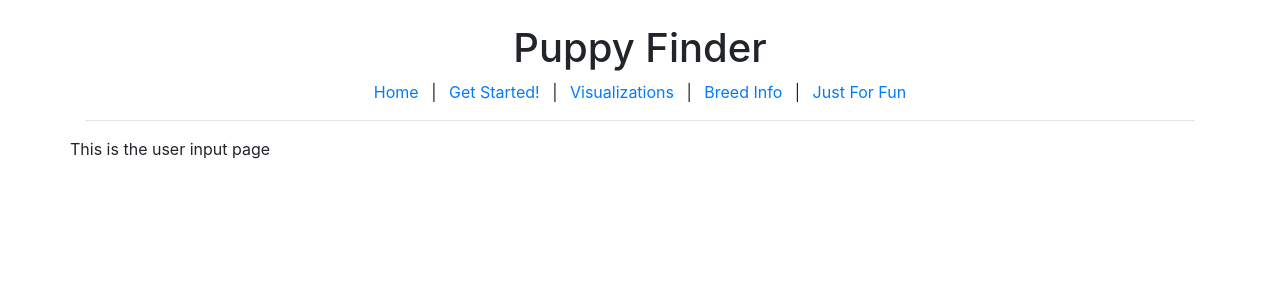
After one commit to DMVance/Project2-PetSelect, a Flask app: template frontend/templates/input.html in a window 1280 px wide. The commit adds this page. Shown: the top 300 px of the page. Run offline with Flask 2, Linux system fonts and the light colour scheme; the template is opened without the code that fills it, so the values that code supplies are empty; some libraries are stand-ins or nearby versions.

Commit message:
updated templates, added menu items

```diff
--- a/frontend/app.py
+++ b/frontend/app.py
@@ -8,18 +8,13 @@ app = Flask(__name__)
 
 @app.route("/")
 def index():
-
-    ###======================
-    ###    GET STARTED
-    ###======================
-
-    return render_template("/index.html")
+    return render_template("index.html")
 
 @app.route("/findapup")
-def user_input():
+def input():
 
-    # return render_template("user_input.html")
-    return "this page is up too"
+    return render_template("input.html")
+
 
 @app.route("/results")
 def results():
--- /dev/null
+++ b/frontend/templates/input.html
@@ -0,0 +1,14 @@
+{% extends "parent.html" %}
+{% block content %}
+
+
+        <div class="row">
+           <br>
+           <br>
+           <br>
+            <p class="text-center">
+                This is the user input page
+           </p>
+
+        </div>
+{% endblock %}
--- a/frontend/templates/parent.html
+++ b/frontend/templates/parent.html
@@ -3,19 +3,28 @@
 <head>
     <meta charset="UTF-8">
     <meta name="viewport" content="width=device-width, initial-scale=1.0">
-    <link rel="stylesheet" type="text/css" href="https://stackpath.bootstrapcdn.com/bootstrap/4.3.1/css/bootstrap.min.css">
+    <link rel="stylesheet" href="https://stackpath.bootstrapcdn.com/bootstrap/4.3.1/css/bootstrap.min.css" integrity="sha384-ggOyR0iXCbMQv3Xipma34MD+dH/1fQ784/j6cY/iJTQUOhcWr7x9JvoRxT2MZw1T" crossorigin="anonymous">
+    <link rel="stylesheet" type="text/css" href="{{ url_for('static', filename='style.css')}}">
     <title>Puppy Finder</title>
+
 </head>
 <body class="container">
-    <h1>Puppy Finder</h1>
-    <ul class="list-inline text-center">
-        <li class="list-inline-item"><a href="{{url for('index') }}">Home</a></li>
-        <li>|</li>
-        <li class="list-inline-item"><a href="{{url for('getstarted') }}">Get Started!</a></li>
-        <li>|</li>
-        <li class="list-inline-item"><a href="{{url for('forfun') }}">Just For Fun</a></li>
-    </ul>
-    <hr>
+    <div class="header">
+        <br>
+        <h1 class="text-center">Puppy Finder</h1>
+        <ul class="list-inline text-center">
+            <li class="list-inline-item"><a href="{{ url_for('index') }}">Home</a></li>
+            <li class="list-inline-item">|</li>
+            <li class="list-inline-item"><a href="{{ url_for('input') }}">Get Started!</a></li>
+            <li class="list-inline-item">|</li>
+            <li class="list-inline-item"><a href="{{ url_for('index') }}">Visualizations</a></li>
+            <li class="list-inline-item">|</li>
+            <li class="list-inline-item"><a href="{{ url_for('index') }}">Breed Info</a></li>
+            <li class="list-inline-item">|</li>
+            <li class="list-inline-item"><a href="{{ url_for('index') }}">Just For Fun</a></li>
+        </ul>
+        <hr>
+    </div>
     {% block content %}{% endblock%}
 </body>
 </html>
```
Also changed, not shown: frontend/templates/index.html (+15 -11 lines).
